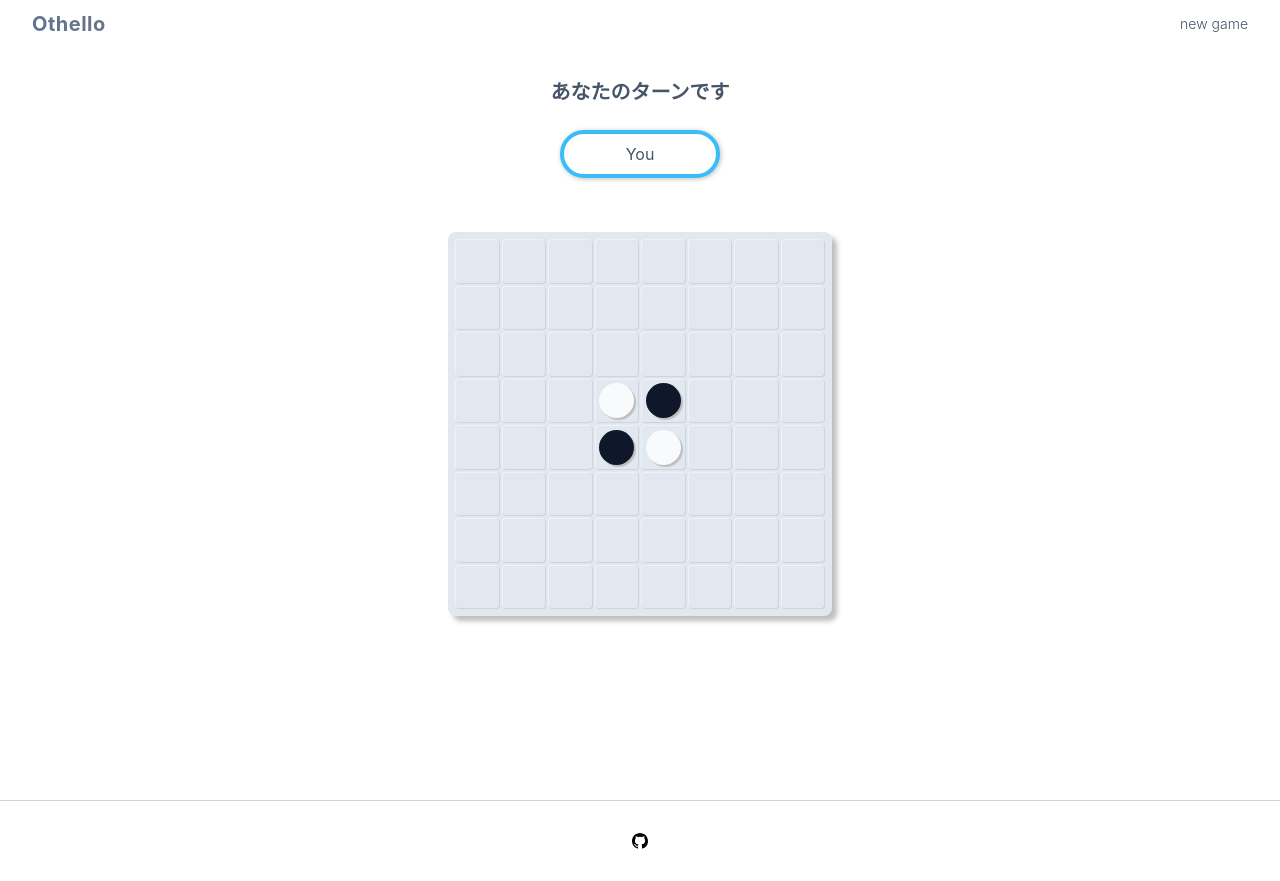
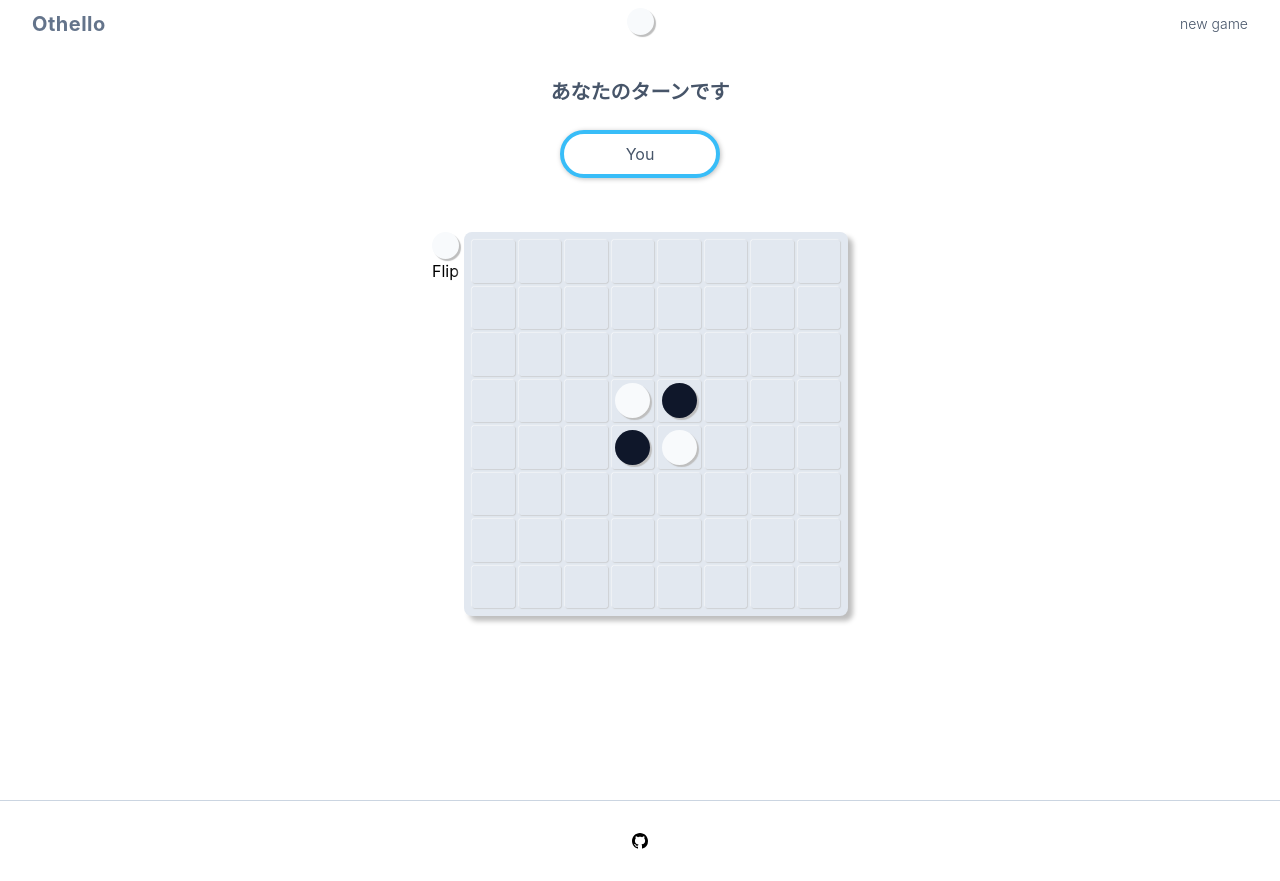
Before and after one commit to ebinase/othello-frontend, a Next.js app: page / in a window 1280 px wide. Built offline with nearby package versions, Linux system fonts and the light colour scheme.

Commit message:
[test] atomの動作確認をしてみた

```diff
--- a/src/components/PlayGround/PlayGround.tsx
+++ b/src/components/PlayGround/PlayGround.tsx
@@ -6,11 +6,13 @@ import { useEffect } from "react";
 import { shoudSkip } from "./hooks/logic/analyze";
 import { MCTS } from "../shared/hooks/bot/methods/MCTS";
 import InfoPanel from "./elements/InfoPanel/InfoPanel";
-import { COLOR_CODES } from "./elements/Board/Stone";
+import Stone, { COLOR_CODES } from "./elements/Board/Stone";
 import useOthello from "./hooks/useOthello";
+import { useStone } from "../../dataflow/test/test";
 
 const PlayGround: React.FC = () => {
   const [state, dispatch] = useOthello();
+  const [stone, flip] = useStone();
 
   useEffect(() => {
     if (state.color === COLOR_CODES.WHITE || state.isOver) return;
@@ -35,7 +37,12 @@ const PlayGround: React.FC = () => {
       <div className="sm:basis-1/3 basis-[30%]">
         <InfoPanel state={state} />
       </div>
+
       <div className="sm:basis-1/3 flex justify-center">
+         <div className="w-8 h-8">
+          <Stone color={stone}></Stone>
+          <button onClick={() => flip()}>Flip</button>
+        </div>
         <Board board={state.board} dispatch={dispatch} />
       </div>
       <div className="sm:basis-1/3 flex-grow">
--- a/src/components/shared/elements/Header/Header.tsx
+++ b/src/components/shared/elements/Header/Header.tsx
@@ -1,6 +1,11 @@
 "use client";
 
+import { useStone } from "../../../../dataflow/test/test";
+import Stone from "../../../PlayGround/elements/Board/Stone";
+
 const Header: React.FC = () => {
+  const [stone] = useStone();
+
   const handleNewGame = () => {
     if (confirm("プレイ中のゲームの情報が失われます。よろしいですか？")) {
       // FIXME: リロードではなく、ゲームの状態をリセットする
@@ -8,12 +13,16 @@ const Header: React.FC = () => {
     }
   };
 
+
   return (
     <header>
       <div className="h-12 mx-[2rem] flex justify-between items-center">
         <h1 className="font-bold text-slate-500 tracking-wide text-xl">
           Othello
         </h1>
+        <div className=" w-8 h-8">
+          <Stone color={stone}></Stone>
+        </div>
         <div className="flex justify-end gap-5">
           <button
             onClick={handleNewGame}
--- /dev/null
+++ b/src/dataflow/test/test.ts
@@ -0,0 +1,18 @@
+import { atom, useRecoilState } from "recoil";
+import {
+  ColorCode,
+  COLOR_CODES,
+} from "../../components/PlayGround/elements/Board/Stone";
+
+const stoneState = atom<ColorCode>({
+  key: "dataflow/stone",
+  default: COLOR_CODES.WHITE,
+});
+
+export const useStone = () => {
+  const [stone, setStone] = useRecoilState(stoneState);
+  const opposite =
+    stone === COLOR_CODES.WHITE ? COLOR_CODES.BLACK : COLOR_CODES.WHITE;
+  const flip = () => setStone(opposite);
+  return [stone, flip] as const;
+};
```
